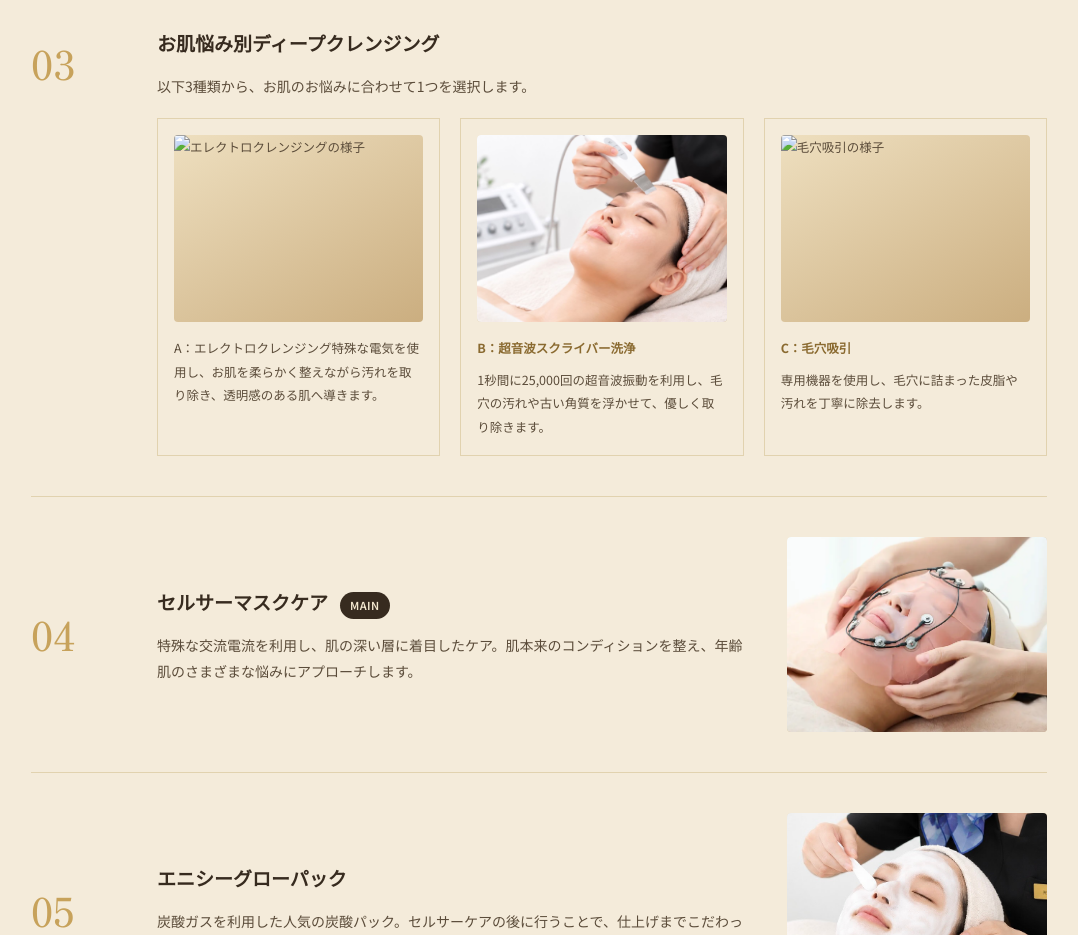
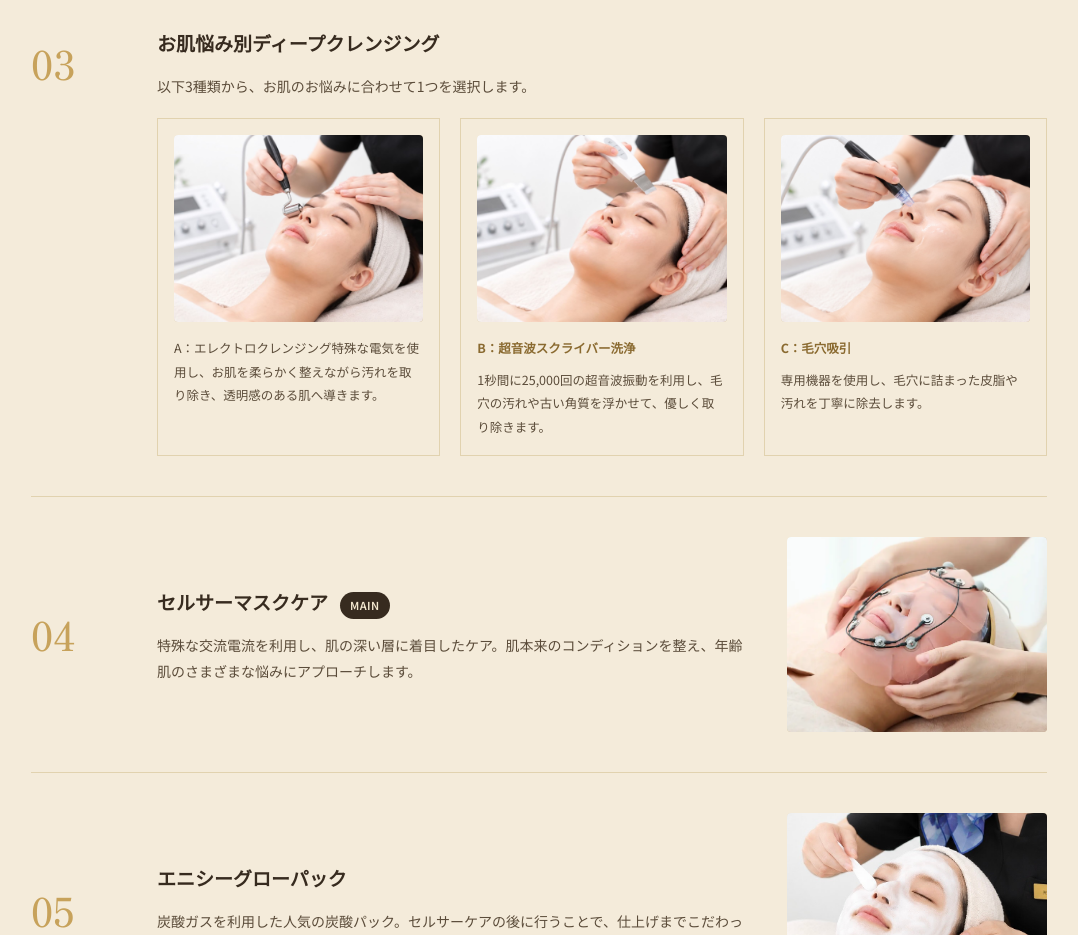
Before and after one commit to sourire-g/resetlab-facialevent, a plain HTML site: page lab-lp/index.html in a window 1280 px wide. Shown: the part 5360-6295 px from the top of the page, without its empty margins (101-1179 px from the left). Drawn offline with Linux system fonts and the light colour scheme.

Commit message:
Update index.html

```diff
--- a/lab-lp/index.html
+++ b/lab-lp/index.html
@@ -337,7 +337,7 @@
             <div class="step-desc">以下3種類から、お肌のお悩みに合わせて1つを選択します。</div>
             <div class="sub-options">
               <div class="sub-opt">
-                <div class="sub-opt-photo"><img src="step03-a.jpg" alt="エレクトロクレンジングの様子"></div>
+                <div class="sub-opt-photo"><img src="labevent-03-a.jpg" alt="エレクトロクレンジングの様子"></div>
                 <span class="labevent-03-A.jpg">A：エレクトロクレンジング</span>特殊な電気を使用し、お肌を柔らかく整えながら汚れを取り除き、透明感のある肌へ導きます。
               </div>
               <div class="sub-opt">
@@ -345,7 +345,7 @@
                 <span class="label">B：超音波スクライバー洗浄</span>1秒間に25,000回の超音波振動を利用し、毛穴の汚れや古い角質を浮かせて、優しく取り除きます。
               </div>
               <div class="sub-opt">
-                <div class="sub-opt-photo"><img src="step03-c.jpg" alt="毛穴吸引の様子"></div>
+                <div class="sub-opt-photo"><img src="labevent-03-c.jpg" alt="毛穴吸引の様子"></div>
                 <span class="label">C：毛穴吸引</span>専用機器を使用し、毛穴に詰まった皮脂や汚れを丁寧に除去します。
               </div>
             </div>
```
